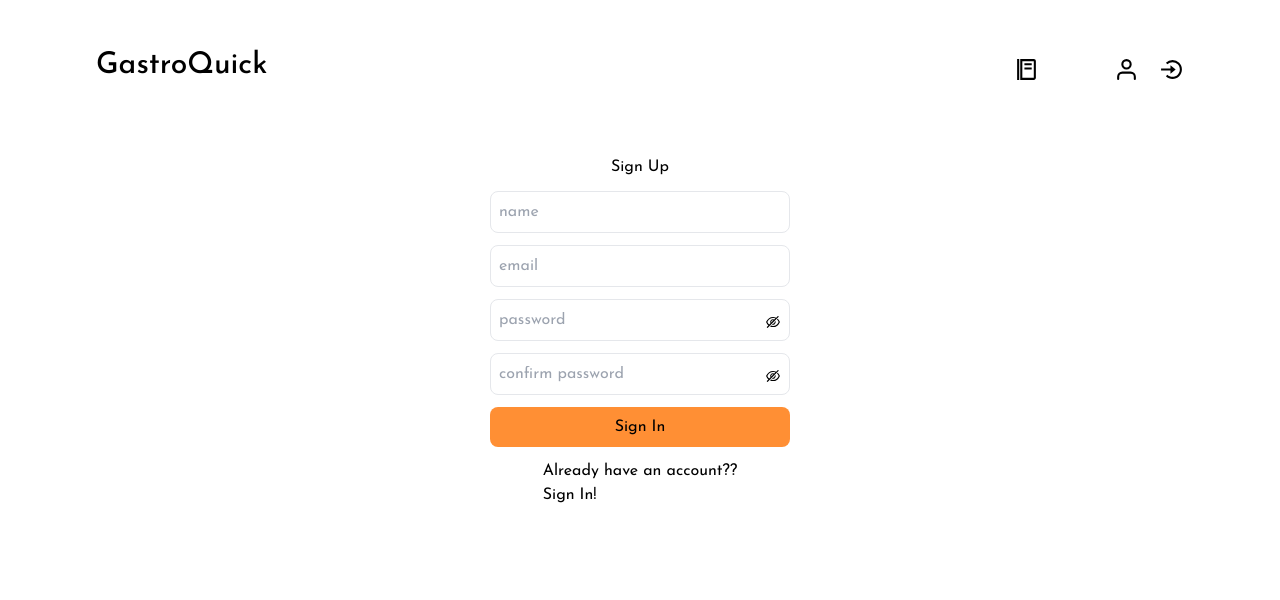
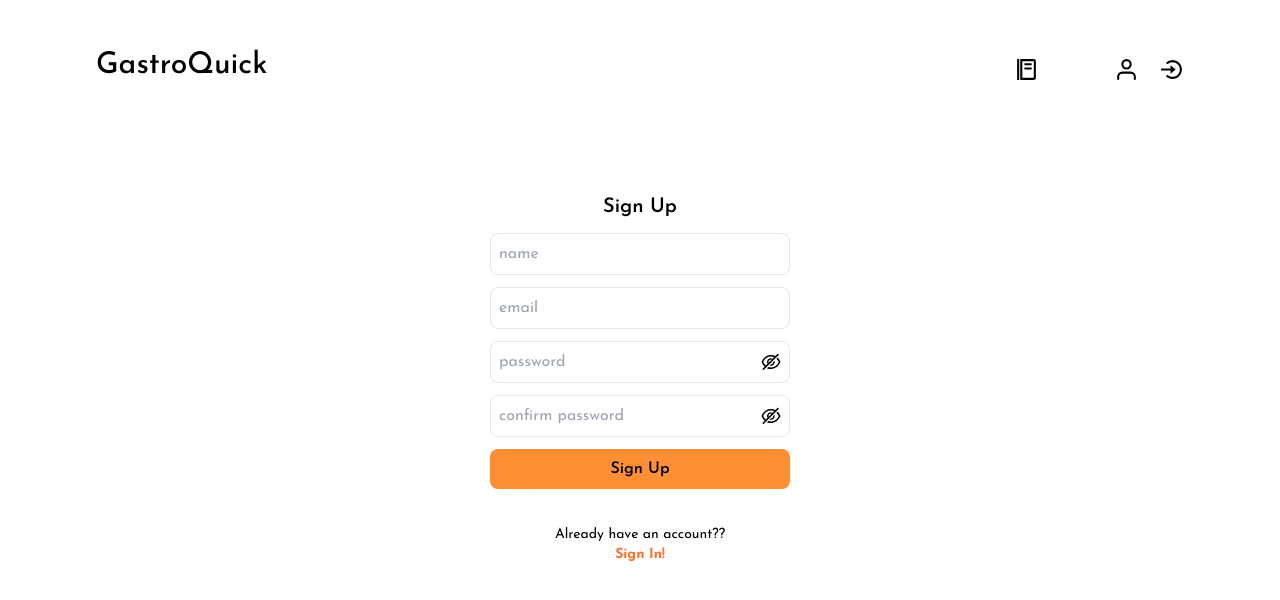
Before and after one commit to zofiaMrugalska/GastroQuick, a React (Create React App) app in the folder client/: page /signUp in a window 1280 px wide. Shown: the top 600 px of the page. Built offline with nearby package versions, Linux system fonts and the light colour scheme; some icons are missing.

Commit message:
sign in/up style

```diff
--- a/client/src/pages/authentication/authComponents/SignIn.tsx
+++ b/client/src/pages/authentication/authComponents/SignIn.tsx
@@ -26,7 +26,7 @@ const SignIn = () => {
 
   return (
     <div className=" min-h-[60vh]  flex flex-col justify-center items-center gap-3">
-      <h1>Sign In</h1>
+      <h1 className=" text-xl font-semibold">Sign In</h1>
       <form onSubmit={handleSubmit(onSubmit)} className="flex flex-col gap-3">
         <div>
           <input
@@ -50,21 +50,26 @@ const SignIn = () => {
 
           <div
             onClick={() => setShowPassword(!showPassword)}
-            className="absolute top-[15px] left-[275px]"
+            className="absolute top-[10px] left-[270px]"
           >
-            {showPassword ? <AiOutlineEye /> : <AiOutlineEyeInvisible />}
+            {showPassword ? <AiOutlineEye size={22} /> : <AiOutlineEyeInvisible size={22} />}
             {/* tutaj ustawiamy swetera na przeciwny do domyslenego po kliknieciu, w zaleznosci od stanu setera ikonka jest przekreslina lub nie */}
           </div>
         </div>
 
-        <button type="submit" className=" bg-[#ff8f34] py-2 rounded-lg min-w-[300px] ">
+        <button
+          type="submit"
+          className=" bg-[#ff8f34] py-2 rounded-lg min-w-[300px] font-semibold hover:bg-[#fc9e52] hover:scale-95"
+        >
           Sign In
         </button>
       </form>
 
-      <div>
+      <div className=" mt-6 flex flex-col items-center text-sm ">
         <p>You don't have an account yet?</p>
-        <Link to={"/signUp"}>Sign Up!</Link>
+        <Link to={"/signUp"} className=" text-[#ff6e2a] font-bold">
+          Sign Up!
+        </Link>
       </div>
     </div>
   );
--- a/client/src/pages/authentication/authComponents/SignUp.tsx
+++ b/client/src/pages/authentication/authComponents/SignUp.tsx
@@ -30,8 +30,8 @@ const SignUp = () => {
   };
 
   return (
-    <div className=" min-h-[60vh]  flex flex-col justify-center items-center gap-3">
-      <h1>Sign Up</h1>
+    <div className=" min-h-[72vh]  flex flex-col justify-center items-center gap-3">
+      <h1 className=" text-xl font-semibold">Sign Up</h1>
       <form onSubmit={handleSubmit(onSubmit)} className="flex flex-col gap-3">
         <div>
           <input
@@ -74,9 +74,9 @@ const SignUp = () => {
 
           <div
             onClick={() => setShowPassword(!showPassword)}
-            className="absolute top-[15px] left-[275px]"
+            className="absolute top-[10px] left-[270px]"
           >
-            {showPassword ? <AiOutlineEye /> : <AiOutlineEyeInvisible />}
+            {showPassword ? <AiOutlineEye size={22} /> : <AiOutlineEyeInvisible size={22} />}
             {/* tutaj ustawiamy swetera na przeciwny do domyslenego po kliknieciu, w zaleznosci od stanu setera ikonka jest przekreslina lub nie */}
           </div>
         </div>
@@ -99,21 +99,26 @@ const SignUp = () => {
 
           <div
             onClick={() => setShowConfirmPassword(!showConfirmPassword)}
-            className="absolute top-[15px] left-[275px]"
+            className="absolute top-[10px] left-[270px]"
           >
-            {showConfirmPassword ? <AiOutlineEye /> : <AiOutlineEyeInvisible />}
+            {showConfirmPassword ? <AiOutlineEye size={22} /> : <AiOutlineEyeInvisible size={22} />}
             {/* tutaj ustawiamy swetera na przeciwny do domyslenego po kliknieciu, w zaleznosci od stanu setera ikonka jest przekreslina lub nie */}
           </div>
         </div>
 
-        <button type="submit" className=" bg-[#ff8f34] py-2 rounded-lg min-w-[300px] ">
-          Sign In
+        <button
+          type="submit"
+          className=" bg-[#ff8f34] py-2 rounded-lg min-w-[300px] font-semibold hover:bg-[#fc9e52] hover:scale-95"
+        >
+          Sign Up
         </button>
       </form>
 
-      <div>
+      <div className=" mt-6 flex flex-col items-center text-sm ">
         <p>Already have an account??</p>
-        <Link to={"/signIn"}>Sign In!</Link>
+        <Link to={"/signIn"} className=" text-[#ff6e2a] font-bold">
+          Sign In!
+        </Link>
       </div>
     </div>
   );
```
